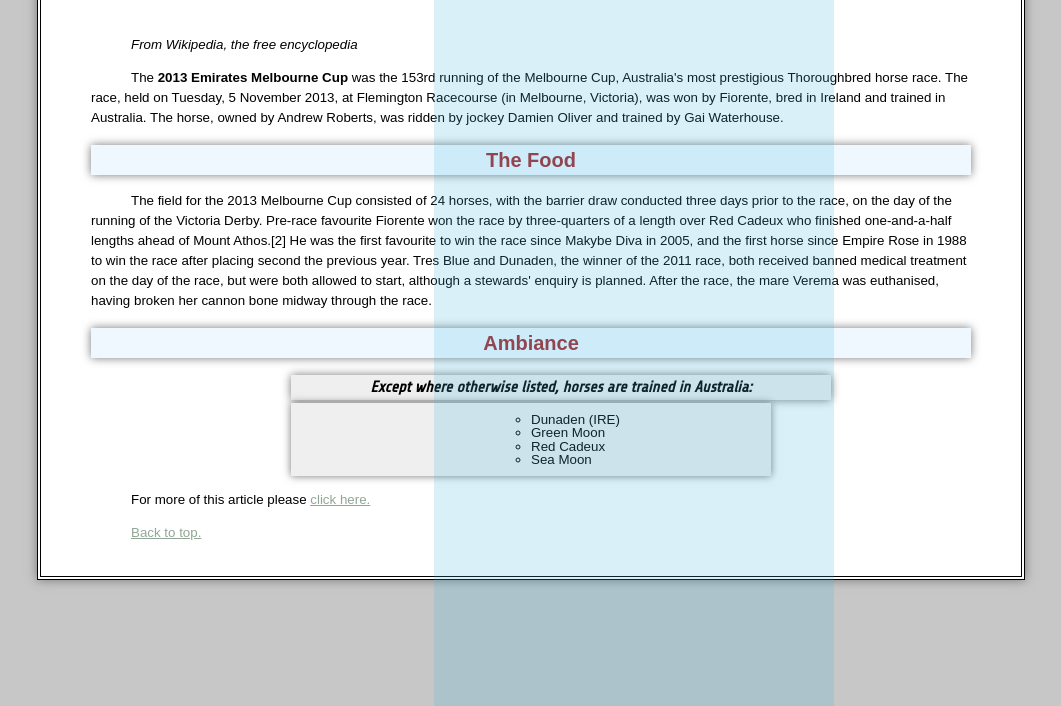
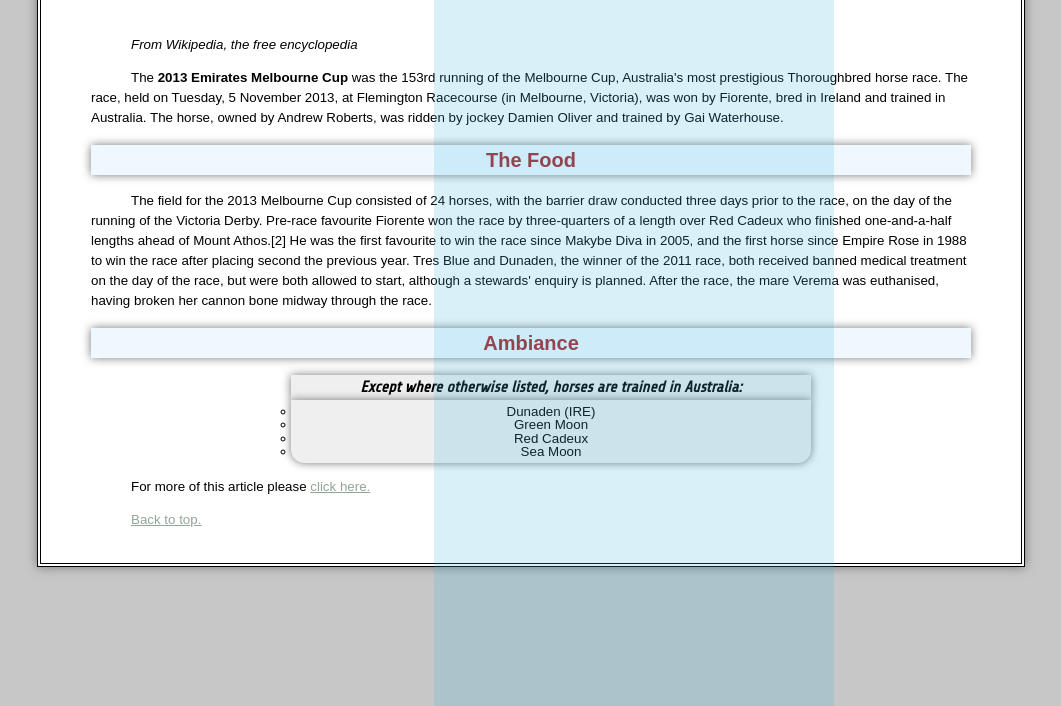
Before and after one commit to julieveal/wsd, a plain HTML site: page box-model/box-model.html in a window 1280 px wide. Shown: the part 719-1425 px from the top of the page, without its empty margins (109-1170 px from the left). Drawn offline with Linux system fonts and the light colour scheme.

Commit message:
changes
still have an error in line one in html

```diff
--- a/box-model/css/styles.css
+++ b/box-model/css/styles.css
@@ -43,12 +43,12 @@ body {
 		font-family: 'Share Tech', sans-serif;
 		font-style: italic;
 		text-align: center;
-		width: 530px;
-		margin: 0px 200px 0px 200px;
+		width: 510px;
+		margin: 0px 150px 0px 200px;
 		padding: 5px;
 		background-color: #efefef;
 		box-shadow: 0 0 10px #777777;
-		z-index:-1;
+		z-index:4;
 		}
 
 		a:link {color:#92A697;opacity: 1.0;}    /* unvisited link */
@@ -63,8 +63,11 @@ body {
 
 	ul {
 		list-style-type:circle;
-		margin: 3px 200px 0px 200px;
-		padding: 10px 0px 10px 240px;
+		margin: 0px 550px 0px 200px;
+		padding: 5px;
 		background-color: #efefef;
+		border-bottom-right-radius: 1em;
+		border-bottom-left-radius: 1em;
+		width: 510px;
 		box-shadow: 0 0 8px #777777;
-		}
+		text-align: center;}
```
Also changed, not shown: box-model/git-links.txt (added), 1 other file.
